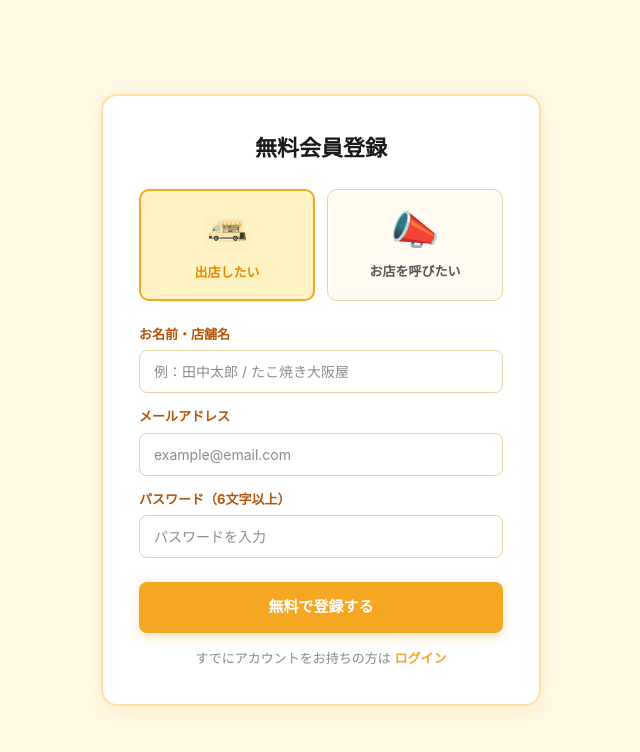
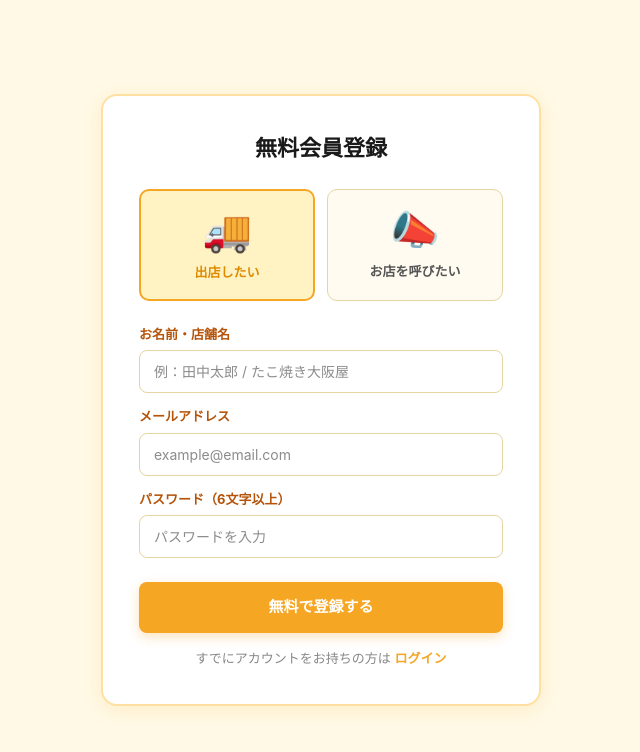
Before and after one commit to rinfuku0917/shutten-connect-navi, a Next.js app: page /register in a window 1280 px wide. Shown: the top 752 px of the page, without its empty margins (319-959 px from the left). Built offline with nearby package versions, Linux system fonts and the light colour scheme; no server answers.

Commit message:
use truck emoji for seller role to align icons

```diff
--- a/app/register/page.tsx
+++ b/app/register/page.tsx
@@ -66,7 +66,7 @@ export default function RegisterPage() {
             ].map(r=>(
               <button key={r.val} onClick={()=>setRole(r.val as 'seller'|'host')} style={{border:role===r.val?'2px solid #F5A623':'1px solid #E5D5A0',borderRadius:'10px',padding:'16px 12px',background:role===r.val?'#FFF3C4':'#FFFBF0',cursor:'pointer',textAlign:'center',display:'flex',flexDirection:'column',alignItems:'center',gap:'8px'}}>
                 {r.val==='seller'
-                  ? <span style={{height:'48px',display:'flex',alignItems:'center',justifyContent:'center'}}><img src='/kitchen-car.png' style={{height:'44px',width:'60px',objectFit:'contain',mixBlendMode:'multiply'}} /></span>
+                  ? <span style={{height:'48px',display:'flex',alignItems:'center',justifyContent:'center',fontSize:'40px',lineHeight:1}}>🚚</span>
                   : <span style={{height:'48px',display:'flex',alignItems:'center',justifyContent:'center',fontSize:'40px',lineHeight:1}}>📣</span>
                 }
                 <span style={{fontSize:'13px',fontWeight:'700',color:role===r.val?'#E08A00':'#555'}}>{r.label}</span>
```
